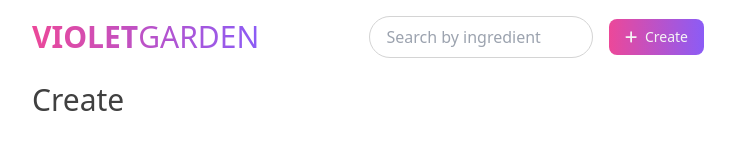
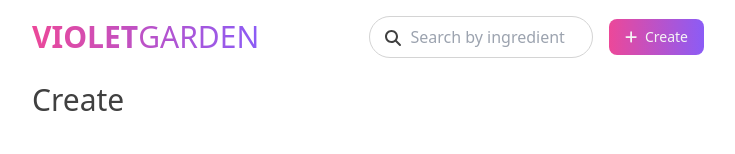
Before and after one commit to whitia/kitchen-note-front, a Next.js app: page /recipes/new in a window 1280 px wide. Shown: the top 154 px of the page, without its empty margins (272-1007 px from the left). Built offline with nearby package versions, Linux system fonts and the light colour scheme; no server answers.

Commit message:
Add search icon

```diff
--- a/components/search.tsx
+++ b/components/search.tsx
@@ -1,21 +1,28 @@
+import { faMagnifyingGlass } from '@fortawesome/free-solid-svg-icons'
+import { FontAwesomeIcon } from '@fortawesome/react-fontawesome'
 import { useRouter } from 'next/router'
+import { useRef } from 'react'
 
 const Search = () => {
   const router = useRouter()
+  const inputSearch = useRef<HTMLInputElement>(null)
   const handleSearchSubmit = async (event: any) => {
     event.preventDefault()
 
-    const query = event.target.search.value
-    router.push({
-      pathname: '/recipes/search',
-      query: { query: encodeURI(query) }
-    })
+    if (inputSearch.current?.value) {
+      const query = inputSearch.current?.value
+      router.push({
+        pathname: '/recipes/search',
+        query: { query: encodeURI(query) }
+      })
+    }
   }
 
   return (
     <>
-      <form onSubmit={handleSearchSubmit}>
-        <input className="input-text m-0 px-4 py-2 rounded-full" type="text" id="search" name="search" placeholder="Search by ingredient" />
+      <form onSubmit={handleSearchSubmit} className="relative">
+        <FontAwesomeIcon icon={faMagnifyingGlass} className="absolute top-3.5 left-4 cursor-pointer" onClick={handleSearchSubmit} />
+        <input ref={inputSearch} className="input-text m-0 pl-10 pr-4 py-2 rounded-full" type="text" id="search" name="search" placeholder="Search by ingredient" />
       </form>
     </>
   )
```
